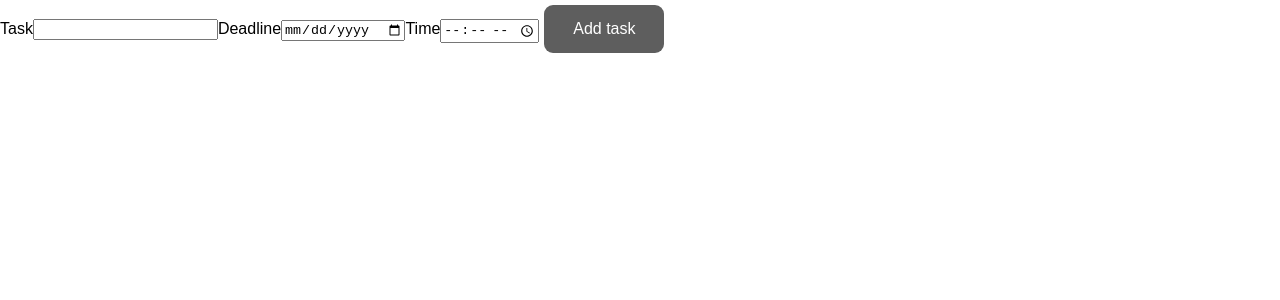
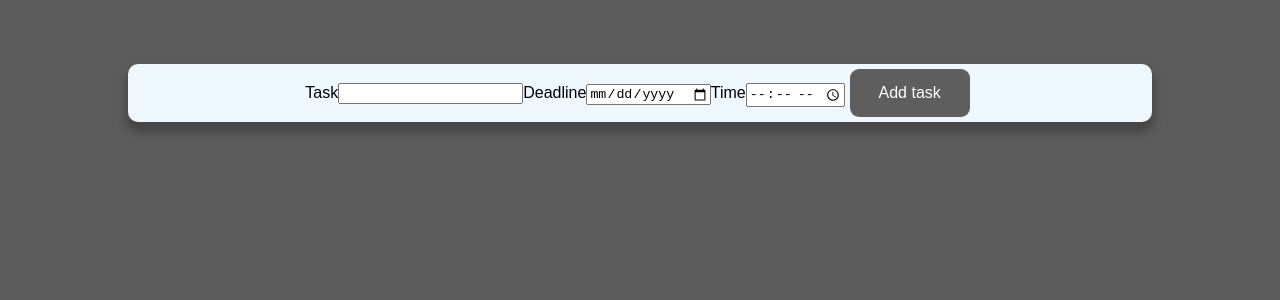
Before and after one commit to BenjaminCerninak/To-Do-List-, a React (Create React App) app: page / in a window 1280 px wide. Shown: the top 300 px of the page. Built offline with nearby package versions, Linux system fonts and the light colour scheme.

Commit message:
added part of UI

```diff
--- a/src/components/TaskForm/TaskForm.js
+++ b/src/components/TaskForm/TaskForm.js
@@ -1,8 +1,10 @@
 import React from "react";
 import classes from "./TaskForm.module.css";
 import Button from "../UI/Button";
+import Card from "../UI/Card";
 const TaskForm = (props) => {
   return (
+    <Card>
       <form>
         <label>Task</label>
         <input type="text" />
@@ -12,6 +14,7 @@ const TaskForm = (props) => {
         <input type="time" step="300" />
         <Button>Add task</Button>
       </form>
+    </Card>
   );
 };
 export default TaskForm;
--- /dev/null
+++ b/src/components/UI/Card.js
@@ -0,0 +1,8 @@
+import React from "react";
+import classes from "./Card.module.css";
+const Card = (props) => {
+  return (
+    <div className={`${props.className} ${classes.card}`}>{props.children}</div>
+  );
+};
+export default Card;
--- /dev/null
+++ b/src/components/UI/Card.module.css
@@ -0,0 +1,9 @@
+.card {
+  display: flex;
+  align-items: center;
+  justify-content: center;
+  background-color: aliceblue;
+  border-radius: 10px;
+  margin: 5% 10%;
+  box-shadow: 0 8px 10px 2px rgba(0, 0, 0, 0.26);
+}
--- a/src/index.css
+++ b/src/index.css
@@ -4,6 +4,7 @@
 
 html {
   font-family: sans-serif;
+  background-color: rgb(92, 92, 92);
 }
 
 body {
```
Lines whose indentation alone changed are shown as unchanged.
